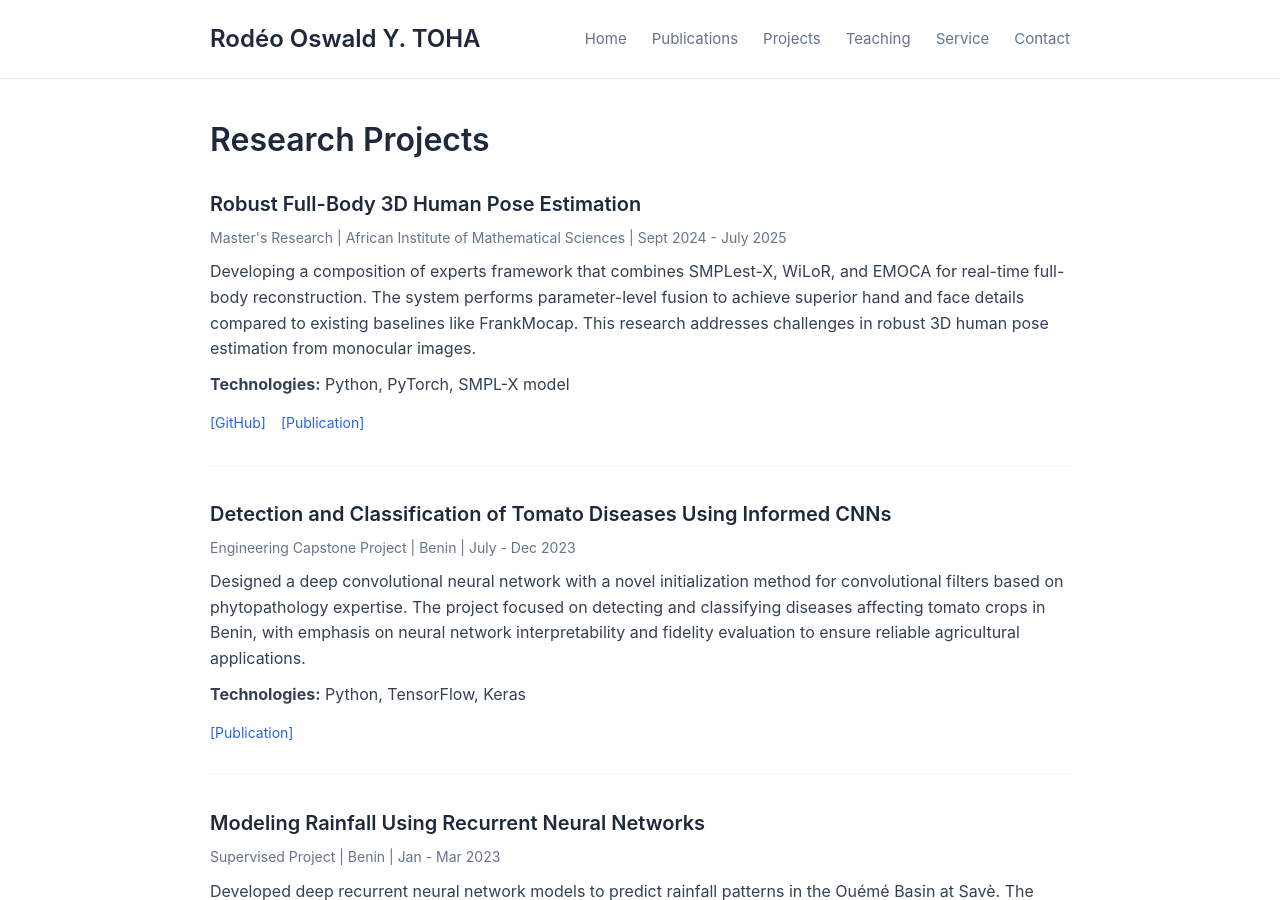
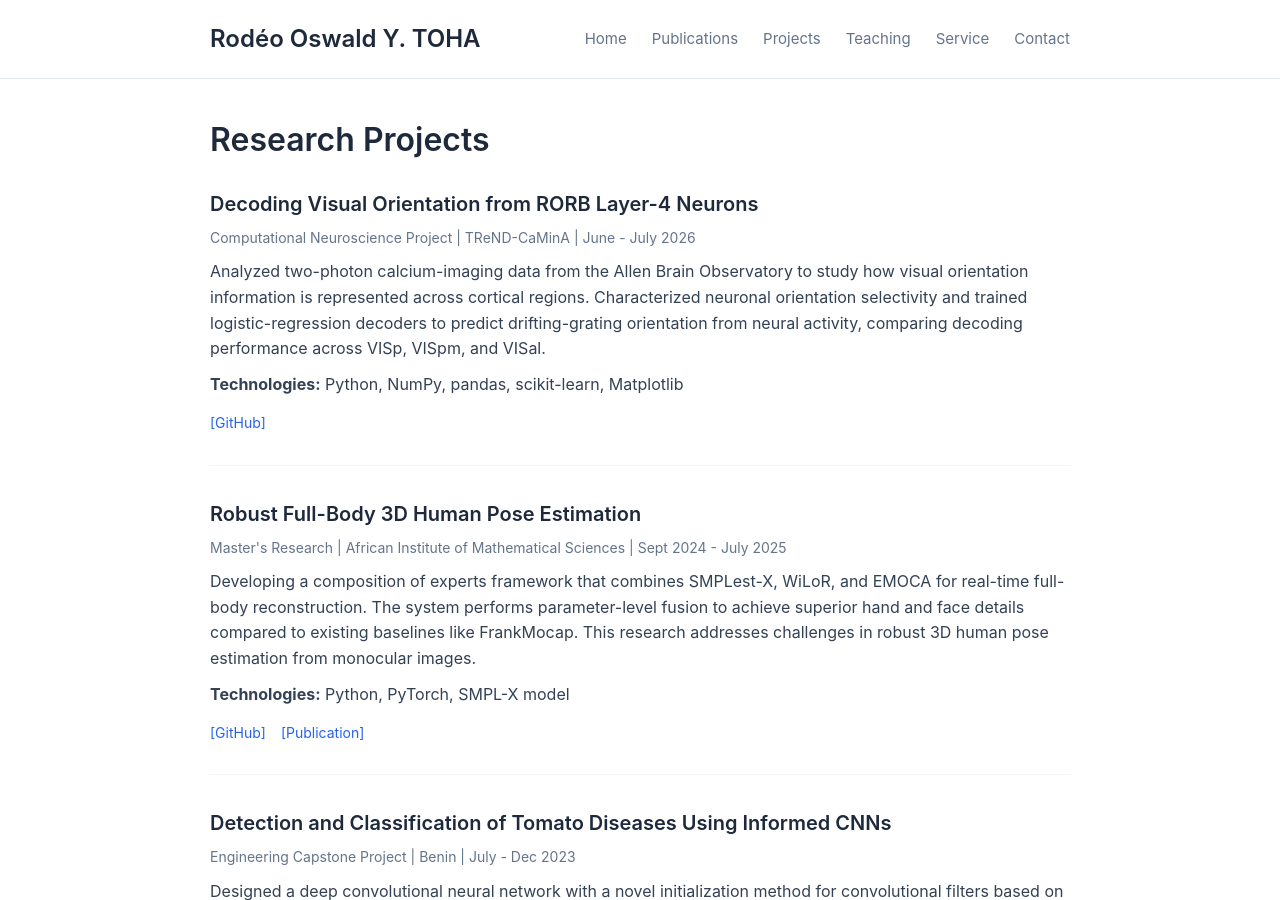
Before and after one commit to Roda10/my-academic-site, a Jekyll site: the page built from projects.md, in a window 1280 px wide and 900 px high. Built offline with Jekyll 4.4.1, drawn with Linux system fonts in a browser that asks for light colours.

Commit message:
Add project on decoding visual orientation from neurons
Added a new research project on decoding visual orientation from RORB Layer-4 neurons, including project details, technologies used, and a GitHub link.

```diff
--- a/projects.md
+++ b/projects.md
@@ -4,6 +4,18 @@ title: Projects
 ---
 
 # Research Projects
+
+<div class="project">
+  <h3 class="project-title">Decoding Visual Orientation from RORB Layer-4 Neurons</h3>
+  <p class="project-meta">Computational Neuroscience Project | TReND-CaMinA | June - July 2026</p>
+  <p class="project-description">
+    Analyzed two-photon calcium-imaging data from the Allen Brain Observatory to study how visual orientation information is represented across cortical regions. Characterized neuronal orientation selectivity and trained logistic-regression decoders to predict drifting-grating orientation from neural activity, comparing decoding performance across VISp, VISpm, and VISal.
+  </p>
+  <p><strong>Technologies:</strong> Python, NumPy, pandas, scikit-learn, Matplotlib</p>
+  <div class="project-links">
+    <a href="YOUR_GITHUB_LINK">[GitHub]</a>
+  </div>
+</div>
 
 <div class="project">
   <h3 class="project-title">Robust Full-Body 3D Human Pose Estimation</h3>
```
